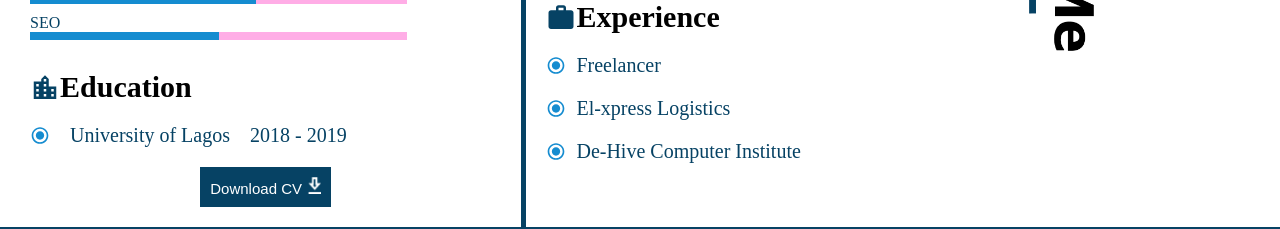
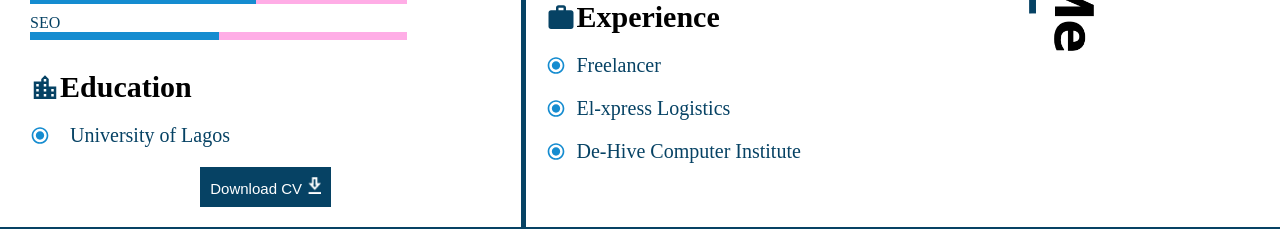
Before and after one commit to Favourene/cv, a plain HTML site: page index.html in a window 1280 px wide. Shown: the part 980-1209 px from the top of the page. Drawn offline with Linux system fonts and the light colour scheme.

Commit message:
Update index.html

```diff
--- a/index.html
+++ b/index.html
@@ -93,7 +93,7 @@
                 <div class="tra">
                     <img src="./img/five.svg" alt="">
                     <p>University of Lagos</p>
-                    <p>2018 - 2019</p>
+
                 </div>
                 <a href="./img/igbinosaIwinosa.pdf">
                     <button>Download CV <img src="./img/Group 9.png" alt=""></button>
```
